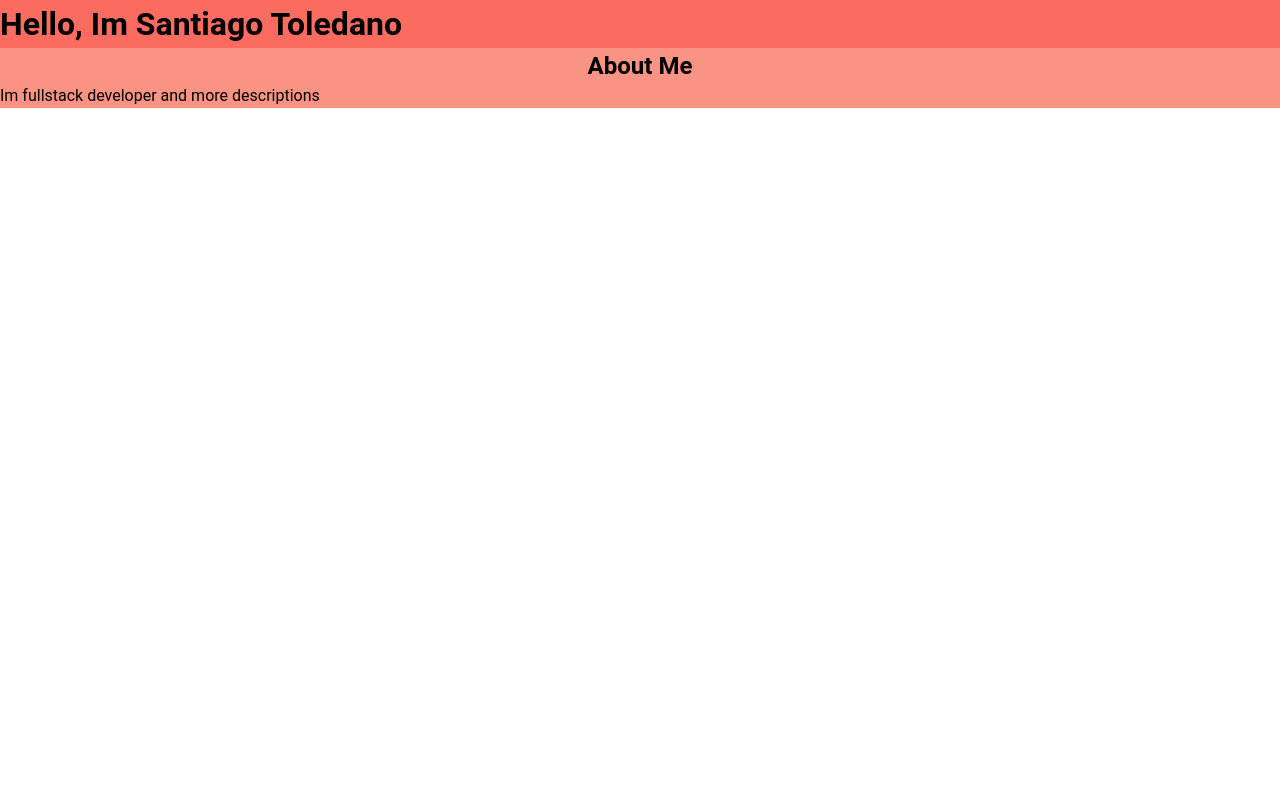
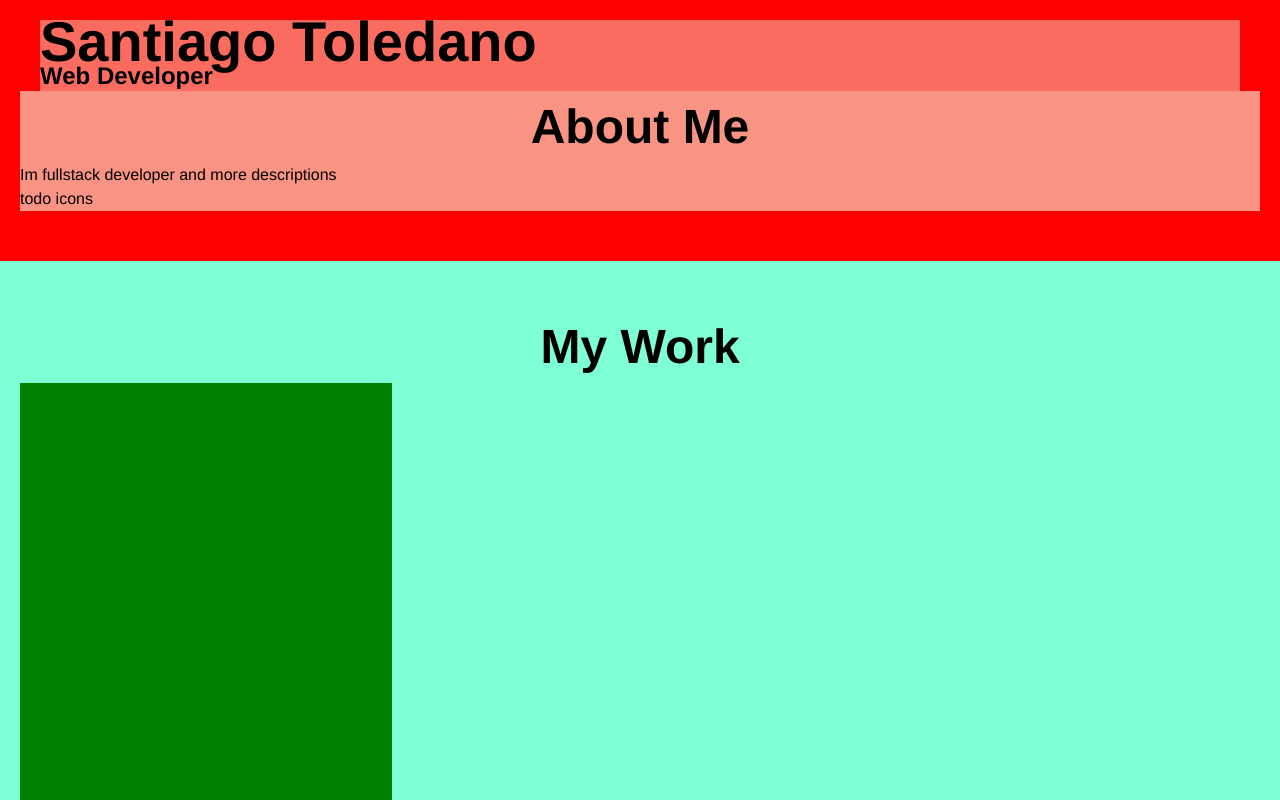
Before and after one commit to SaToGo1/portafolio-v1, a React (Vite) app: page / in a window 1280 px wide. Shown: the top 800 px of the page. Built offline with nearby package versions, Linux system fonts and the light colour scheme.

Commit message:
Works section sketching
Some adjustments to About Me

```diff
--- a/src/App.jsx
+++ b/src/App.jsx
@@ -1,9 +1,13 @@
-import { AboutMe } from './layout/about-me/AboutMe'
+import { AboutMe } from './layout/about-me/AboutMe.jsx'
+import { Work } from './layout/work/work.jsx'
 
 function App () {
   return (
     <>
+      {/* <Header /> */ }
       <AboutMe />
+      <Work />
+      {/* <ContactMe /> */ }
     </>
   )
 }
--- a/src/index.css
+++ b/src/index.css
@@ -1,7 +1,6 @@
 :root {
-  font-family: Roboto, system-ui, Avenir, Helvetica, Arial, sans-serif;
+  font-family: cyrBold, Helvetica, Arial, sans-serif;
   line-height: 1.5;
-  font-weight: 400;
 
 
   --font-title: Roboto;
--- a/src/layout/about-me/AboutMe.css
+++ b/src/layout/about-me/AboutMe.css
@@ -1,27 +1,40 @@
-header {
+.home {
+    padding: 20px 20px 50px 20px;
     background-color: red;
     /* Image instead of background */
 }
 
-.AboutMe__TitleDiv {
+.home__titleDiv {
     background-color: #f5f5db70;
+    margin: 0px 20px 0px 20px;
+    padding: 0px 0px 5px 0px;
 }
 
-    .AboutMe__TitleDiv h1 {
+    .home__titleDiv h1 {
         margin: 0px;
+        font-size: 3.5rem;
+        line-height: 0.8;
     }
 
-.AboutMe__Description {
+    .home__titleDiv h2 {
+        margin: 0px;
+        font-size: 1.5rem;
+        line-height: 0.9;
+        text-align: left;
+    }
+
+.home__description {
     background-color: #f5f5db99;
     display: flex;
     flex-direction: column;
 }
 
-    .AboutMe__Description h2 {
+    .home__description h2 {
         margin: 0;
         align-self: center;
+        font-size: 3rem;
     }
 
-    .AboutMe__Description p {
+    .home__description p {
         margin: 0;
     }
--- a/src/layout/about-me/AboutMe.jsx
+++ b/src/layout/about-me/AboutMe.jsx
@@ -2,18 +2,18 @@ import './AboutMe.css'
 
 export function AboutMe () {
   return (
-    <>
-      <header>
-        <div className='AboutMe'>
-          <div className='AboutMe__TitleDiv'>
-            <h1 className='AboutMe__Title'>Hello, Im Santiago Toledano</h1>
-          </div>
-          <div className='AboutMe__Description'>
-            <h2>About Me</h2>
-            <p>Im fullstack developer and more descriptions </p>
-          </div>
+    <section className='home'>
+      <div className='home__titleDiv'>
+        <h1>Santiago Toledano</h1>
+        <h2>Web Developer</h2>
+      </div>
+      <div className='home__description'>
+        <h2>About Me</h2>
+        <p>Im fullstack developer and more descriptions </p>
+        <div>
+          todo icons
         </div>
-      </header>
-    </>
+      </div>
+    </section>
   )
 }
--- /dev/null
+++ b/src/layout/work/work.css
@@ -0,0 +1,22 @@
+section {
+    background-color: aquamarine;
+    padding: 50px 20px 0px 20px;
+}
+
+section h2 {
+    margin: 0px;
+    font-size: 3rem;
+    text-align: center;
+}
+
+.work {
+    display: grid;
+    grid-template-columns: 372px;
+    grid-template-rows: 512px;
+    grid-auto-rows: 512px;
+    gap: 80px;
+}
+
+    .work__projectDiv {
+        background-color: green;
+    }
--- /dev/null
+++ b/src/layout/work/work.jsx
@@ -0,0 +1,17 @@
+import './work.css'
+
+export function Work () {
+  return (
+    <section>
+      <h2>My Work</h2>
+      <div className="work">
+        <div className='work__projectDiv'></div>
+        <div className='work__projectDiv'></div>
+        <div className='work__projectDiv'></div>
+        <div className='work__projectDiv'></div>
+        <div className='work__projectDiv'></div>
+        <div className='work__projectDiv'></div>
+      </div>
+    </section>
+  )
+}
```
